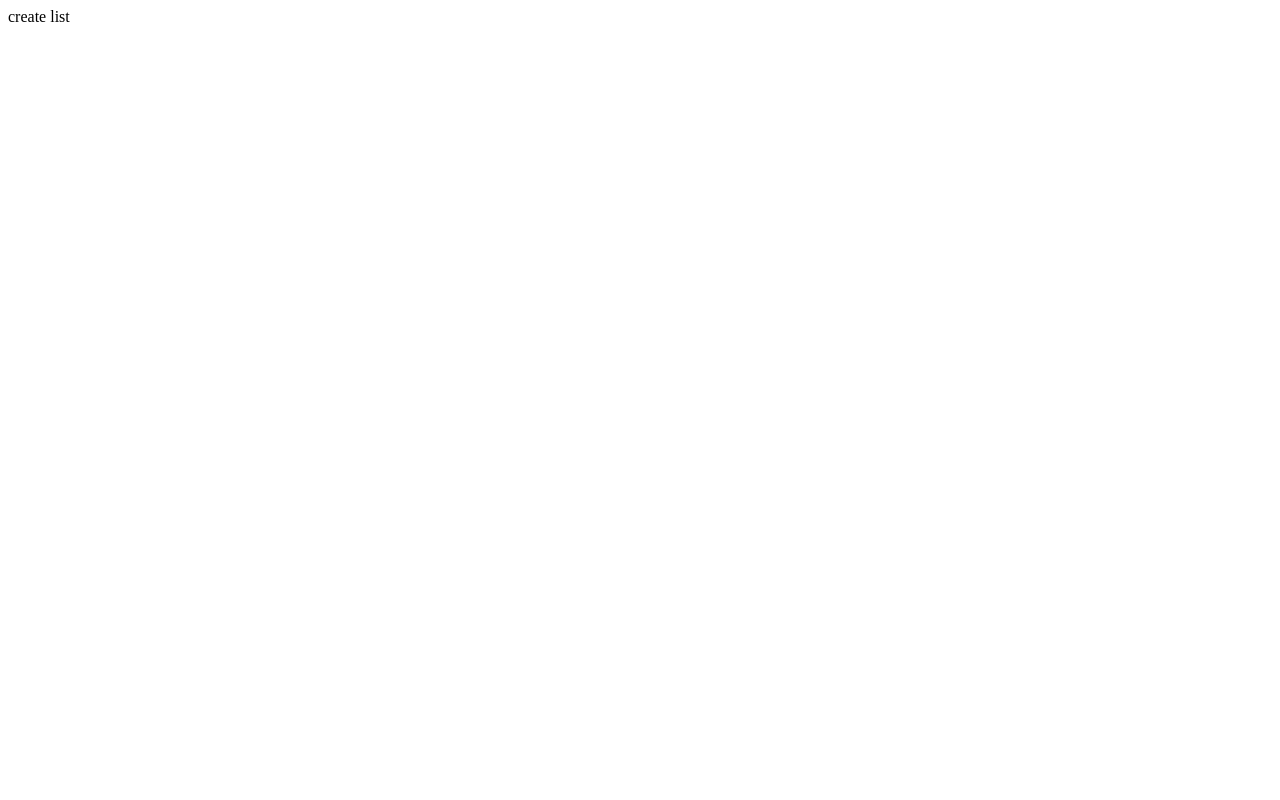
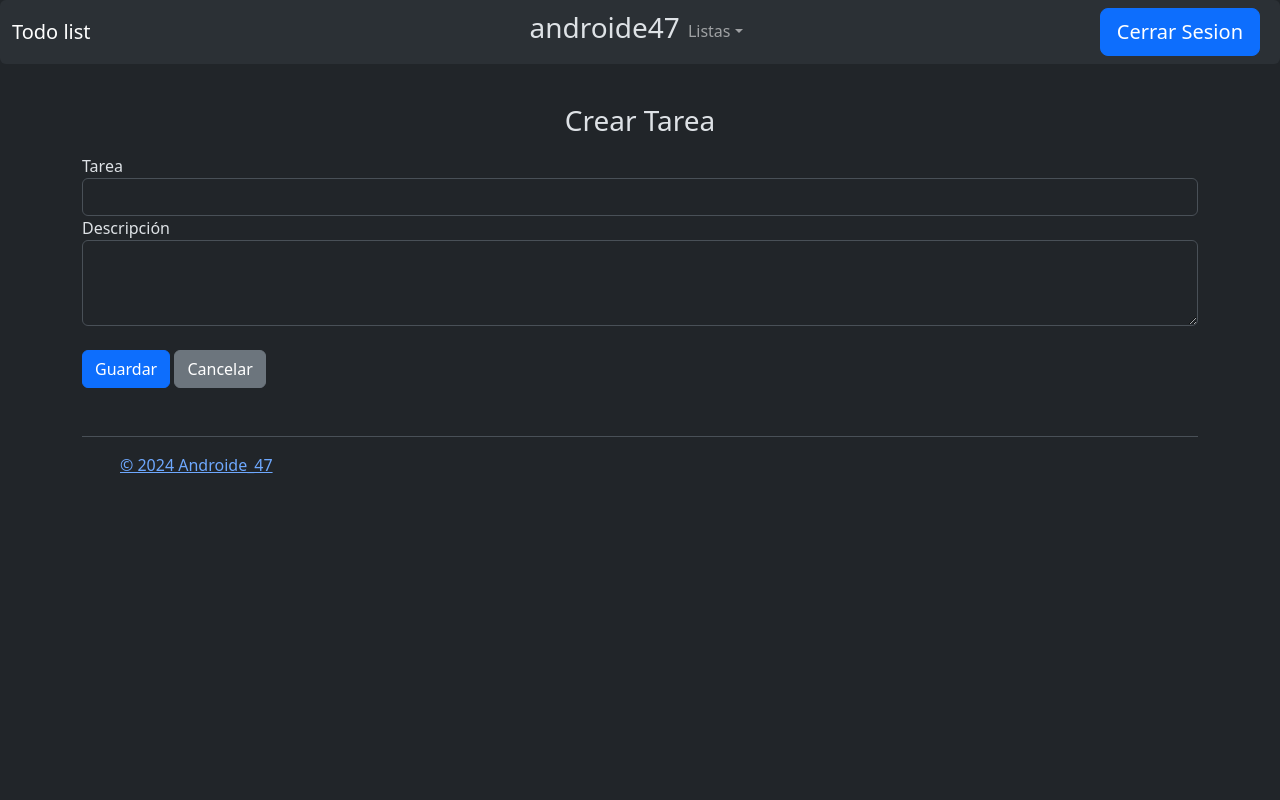
Before and after one commit to Androide47/TodoPython, a Flask app: page /todo/create in a window 1280 px wide. Before the commit the page is almost empty. Run offline with Flask 3, Linux system fonts and the light colour scheme; a user stored in the database is signed in.

Commit message:
feat: crear tarea

```diff
--- a/todor/templates/base.html
+++ b/todor/templates/base.html
@@ -56,7 +56,7 @@
                 <li><a class="dropdown-item" href="#">Nueva lista</a></li>
                 <li><a class="dropdown-item" href="#">Eliminar lista</a></li>
                 <li>
-                  <a class="dropdown-item" href="#">Ver listas</a>
+                  <a class="dropdown-item" href="{{ url_for('todo.index') }}">Ver listas</a>
                 </li>
               </ul>
             </li>
--- a/todor/templates/todo/create.html
+++ b/todor/templates/todo/create.html
@@ -0,0 +1,30 @@
+{% extends 'base.html' %} {% block content %}
+<section class="container sm">
+  <h3 class="text-center mt-3 mb-3">
+    {% block title %}Crear Tarea{% endblock %}
+  </h3>
+  <form action="" method="POS T">
+    <div class="form-group">
+      <label for="title">Tarea</label>
+      <input
+        type="text"
+        name="title"
+        id="title"
+        class="form-control"
+        required
+      />
+    </div>
+    <div>
+      <label for="desc">Descripción</label>
+      <textarea class="form-control" name="desc" id="desc" rows="3"></textarea>
+    </div>
+    <br />
+    <div>
+      <input type="submit" class="btn btn-primary" value="Guardar" />
+      <a href="{{ url_for('todo.index') }}" class="btn btn-secondary"
+        >Cancelar</a
+      >
+    </div>
+  </form>
+</section>
+{% endblock %}
--- a/todor/templates/todo/index.html
+++ b/todor/templates/todo/index.html
@@ -3,7 +3,9 @@
 <section class="container-fluid">
   <nav class="navbar">
     <h5>{% block title %}Lista de Tareas{% endblock %}</h5>
-    <a href="" class="btn btn-success">Agregar Tarea</a>
+    <a href=" {{url_for('todo.create')}} " class="btn btn-success"
+      >Agregar Tarea</a
+    >
   </nav>
   <table class="table table-striped table-hover">
     <thead>
--- a/todor/todo.py
+++ b/todor/todo.py
@@ -1,5 +1,5 @@
 from flask import Blueprint, render_template
-from todor.auth import login_required
+from todor.auth import login_required, redirect, url_for, request, g
 from .models import User, Todo
 from todor import db
 
@@ -12,6 +12,14 @@
     todos = Todo.query.all()
     return render_template('todo/index.html', todos=todos)
 
-@bp.route('/create')
+@bp.route('/create' , methods = ['GET', 'POST'])
+@login_required
 def create():
-    return 'create list'
+    if request.method == 'POST':
+        title = request.form['title']
+        desc = request.form['desc']
+        todo = Todo(g.user.id, title, desc)
+        db.session.add(todo)
+        db.session.commit()
+        return redirect(url_for('todo.index'))
+    return render_template('todo/create.html')
```
